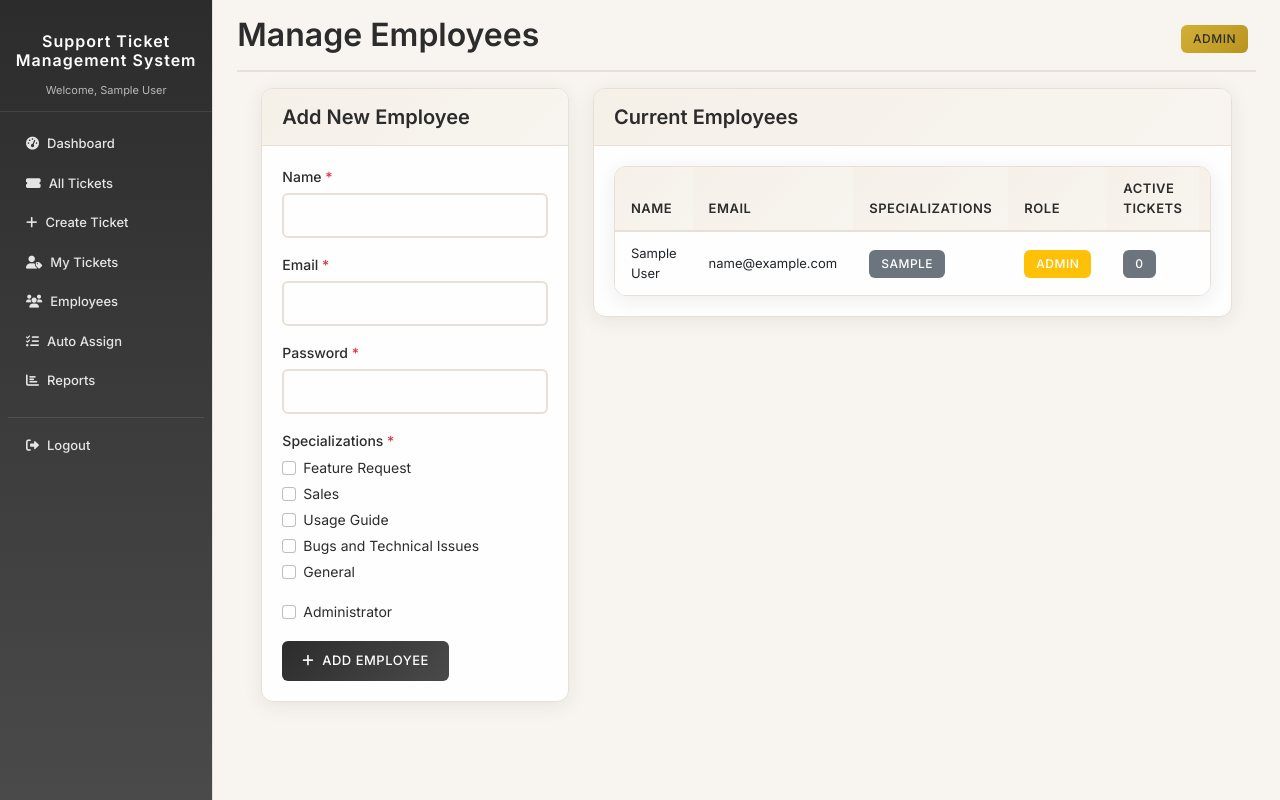
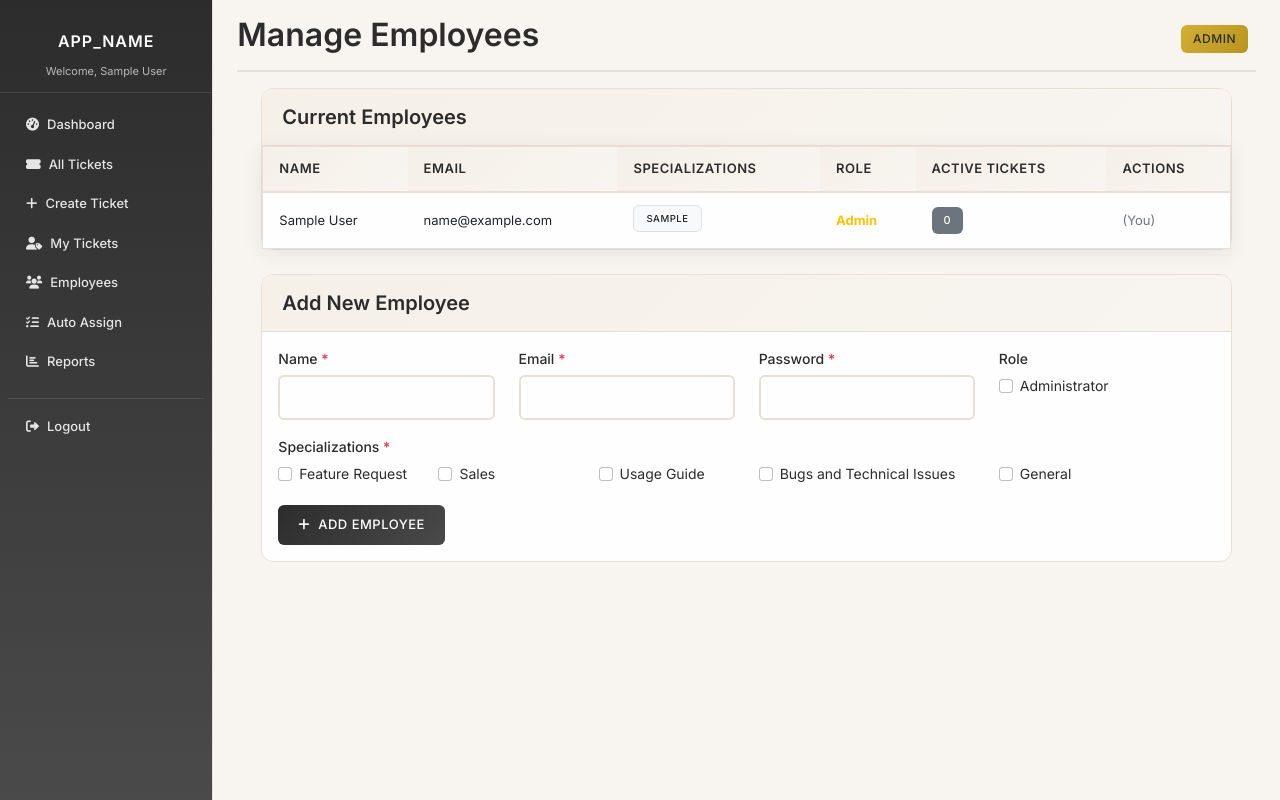
Before and after one commit to Ivnbrylle/Ticket_System, a PHP site: page /Ticket_System/employees.php in a window 1280 px wide. Run offline with PHP 8.4, Linux system fonts and the light colour scheme; the visitor is signed in with stand-in values (Sample User, id 1); tables that the repository leaves empty or names only in its code hold one stand-in row (values such as "Sample post"); some libraries are stand-ins or nearby versions.

Commit message:
Added portfolio

```diff
--- a/css/main.css
+++ b/css/main.css
@@ -84,13 +84,6 @@ body {
     background-color: var(--soft-white);
     border: 1px solid var(--border-light);
     border-radius: 12px;
-    box-shadow: 0 4px 20px var(--shadow-subtle);
-    transition: all 0.3s ease;
-}
-
-.card:hover {
-    box-shadow: 0 8px 30px var(--shadow-medium);
-    transform: translateY(-2px);
 }
 
 .card-header {
@@ -105,10 +98,6 @@ body {
     font-weight: 600;
     color: var(--dark-charcoal);
     margin: 0;
-}
-
-.card-body {
-    padding: 20px;
 }
 
 .btn-primary {
--- a/css/tables.css
+++ b/css/tables.css
@@ -1,13 +1,23 @@
 /* Professional Table Styling */
 .table-responsive {
     background: var(--soft-white);
-    border-radius: 12px;
     box-shadow: 0 4px 20px var(--shadow-subtle);
     border: 1px solid var(--border-light);
     overflow: hidden;
     overflow-x: auto;
     scrollbar-width: thin;
     scrollbar-color: var(--accent-gold) var(--border-light);
+}
+
+/* Ensure single table layout - no nesting */
+.table-responsive table {
+    border-collapse: collapse;
+    width: 100%;
+    table-layout: auto;
+}
+
+.table-responsive table table {
+    display: none; /* Prevent any accidental nested tables */
 }
 
 .table-responsive::-webkit-scrollbar {
@@ -30,6 +40,8 @@
 
 .table {
     margin-bottom: 0;
+    border-collapse: separate;
+    border-spacing: 0;
 }
 
 .table thead th {
@@ -42,6 +54,9 @@
     text-transform: uppercase;
     letter-spacing: 0.5px;
     border-bottom: 2px solid var(--border-light);
+    position: relative;
+    z-index: 1;
+    border-radius: 0 !important;
 }
 
 .table tbody td {
@@ -50,11 +65,41 @@
     border-bottom: 1px solid var(--border-light);
     vertical-align: middle;
     font-size: 13px;
+    position: relative;
 }
 
+/* Ensure forms inside tables don't create visual nesting */
+.table tbody td form {
+    margin: 0;
+    padding: 0;
+    display: inline-block;
+    background: transparent;
+    border: none;
+    box-shadow: none;
+}
+
+/* Additional styles to prevent visual nesting */
+.table .badge {
+    font-size: 11px;
+    margin-right: 2px;
+}
+
+.table .btn-sm {
+    padding: 4px 8px;
+    font-size: 12px;
+    border-radius: 4px;
+}
+
+/* Ensure no double borders or visual separation */
+.table-responsive .table {
+    border: none;
+    background: transparent;
+}
+
+/* Remove transition but keep hover effect */
 .table tbody tr:hover {
     background-color: var(--primary-cream);
-    transition: all 0.2s ease;
+    transition: none;
 }
 
 .table tbody tr:last-child td {
--- a/employees.php
+++ b/employees.php
@@ -87,87 +87,23 @@ include 'includes/header.php';
     <?php endif; ?>
 
     <div class="row">
-        <!-- Add Employee Form -->
-        <div class="col-md-4">
-            <div class="card">
-                <div class="card-header">
-                    <h5 class="mb-0">Add New Employee</h5>
-                </div>
-                        <div class="card-body">
-                            <form method="POST" action="<?php echo $_SERVER['PHP_SELF']; ?>">
-                                <div class="mb-3">
-                                    <label for="name" class="form-label">Name <span class="text-danger">*</span></label>
-                                    <input type="text" class="form-control" id="name" name="name" required>
-                                </div>
-
-                                <div class="mb-3">
-                                    <label for="email" class="form-label">Email <span class="text-danger">*</span></label>
-                                    <input type="email" class="form-control" id="email" name="email" required>
-                                </div>
-
-                                <div class="mb-3">
-                                    <label for="password" class="form-label">Password <span class="text-danger">*</span></label>
-                                    <input type="password" class="form-control" id="password" name="password" required>
-                                </div>
-
-                                <div class="mb-3">
-                                    <label class="form-label">Specializations <span class="text-danger">*</span></label>
-                                    <div class="form-check">
-                                        <input class="form-check-input" type="checkbox" name="specialization[]" value="Feature Request" id="spec1">
-                                        <label class="form-check-label" for="spec1">Feature Request</label>
-                                    </div>
-                                    <div class="form-check">
-                                        <input class="form-check-input" type="checkbox" name="specialization[]" value="Sales" id="spec2">
-                                        <label class="form-check-label" for="spec2">Sales</label>
-                                    </div>
-                                    <div class="form-check">
-                                        <input class="form-check-input" type="checkbox" name="specialization[]" value="Usage Guide" id="spec3">
-                                        <label class="form-check-label" for="spec3">Usage Guide</label>
-                                    </div>
-                                    <div class="form-check">
-                                        <input class="form-check-input" type="checkbox" name="specialization[]" value="Bugs and Technical Issues" id="spec4">
-                                        <label class="form-check-label" for="spec4">Bugs and Technical Issues</label>
-                                    </div>
-                                    <div class="form-check">
-                                        <input class="form-check-input" type="checkbox" name="specialization[]" value="General" id="spec5">
-                                        <label class="form-check-label" for="spec5">General</label>
-                                    </div>
-                                </div>
-
-                                <div class="mb-3">
-                                    <div class="form-check">
-                                        <input class="form-check-input" type="checkbox" name="is_admin" id="is_admin">
-                                        <label class="form-check-label" for="is_admin">
-                                            Administrator
-                                        </label>
-                                    </div>
-                                </div>
-
-                                <button type="submit" name="add_employee" class="btn btn-primary">
-                                    <i class="fas fa-plus me-2"></i>Add Employee
-                                </button>
-                            </form>
-                        </div>
-            </div>
-        </div>
-
-        <!-- Employee List -->
-        <div class="col-md-8">
+        <!-- Employee List - Full Width -->
+        <div class="col-12">
             <div class="card">
                 <div class="card-header">
                     <h5 class="mb-0">Current Employees</h5>
                 </div>
-                <div class="card-body">
+                <div class="card-body p-0">
                     <div class="table-responsive">
-                        <table class="table table-hover">
-                            <thead>
+                        <table class="table mb-0">
+                            <thead class="table-light">
                                 <tr>
-                                    <th>Name</th>
-                                    <th>Email</th>
-                                    <th>Specializations</th>
-                                    <th>Role</th>
-                                    <th>Active Tickets</th>
-                                    <th>Actions</th>
+                                    <th style="white-space: nowrap;">Name</th>
+                                    <th style="white-space: nowrap;">Email</th>
+                                    <th style="white-space: nowrap;">Specializations</th>
+                                    <th style="white-space: nowrap;">Role</th>
+                                    <th style="white-space: nowrap;">Active Tickets</th>
+                                    <th style="white-space: nowrap;">Actions</th>
                                 </tr>
                             </thead>
                             <tbody>
@@ -179,15 +115,15 @@ include 'includes/header.php';
                                         <?php
                                         $specs = explode(',', $employee['specialization']);
                                         foreach ($specs as $spec) {
-                                            echo '<span class="badge bg-secondary me-1">' . htmlspecialchars(trim($spec)) . '</span>';
+                                            echo '<span class="badge bg-light text-dark border me-1 mb-1" style="font-size: 0.6rem;">' . htmlspecialchars(trim($spec)) . '</span>';
                                         }
                                         ?>
                                     </td>
                                     <td>
                                         <?php if ($employee['is_admin']): ?>
-                                            <span class="badge bg-warning">Admin</span>
+                                            <span class="text-warning fw-bold">Admin</span>
                                         <?php else: ?>
-                                            <span class="badge bg-info">User</span>
+                                            <span class="text-info fw-bold">User</span>
                                         <?php endif; ?>
                                     </td>
                                     <td>
@@ -217,6 +153,103 @@ include 'includes/header.php';
             </div>
         </div>
     </div>
+
+    <!-- Add Employee Form - Below the table -->
+    <div class="row mt-4">
+        <div class="col-12">
+            <div class="card">
+                <div class="card-header">
+                    <h5 class="mb-0">Add New Employee</h5>
+                </div>
+                <div class="card-body">
+                    <form method="POST" action="<?php echo $_SERVER['PHP_SELF']; ?>">
+                        <div class="row">
+                            <div class="col-md-3">
+                                <div class="mb-3">
+                                    <label for="name" class="form-label">Name <span class="text-danger">*</span></label>
+                                    <input type="text" class="form-control" id="name" name="name" required>
+                                </div>
+                            </div>
+
+                            <div class="col-md-3">
+                                <div class="mb-3">
+                                    <label for="email" class="form-label">Email <span class="text-danger">*</span></label>
+                                    <input type="email" class="form-control" id="email" name="email" required>
+                                </div>
+                            </div>
+
+                            <div class="col-md-3">
+                                <div class="mb-3">
+                                    <label for="password" class="form-label">Password <span class="text-danger">*</span></label>
+                                    <input type="password" class="form-control" id="password" name="password" required>
+                                </div>
+                            </div>
+
+                            <div class="col-md-3">
+                                <div class="mb-3">
+                                    <label class="form-label">Role</label>
+                                    <div class="form-check">
+                                        <input class="form-check-input" type="checkbox" name="is_admin" id="is_admin">
+                                        <label class="form-check-label" for="is_admin">
+                                            Administrator
+                                        </label>
+                                    </div>
+                                </div>
+                            </div>
+                        </div>
+
+                        <div class="row">
+                            <div class="col-12">
+                                <div class="mb-3">
+                                    <label class="form-label">Specializations <span class="text-danger">*</span></label>
+                                    <div class="row">
+                                        <div class="col-md-2">
+                                            <div class="form-check">
+                                                <input class="form-check-input" type="checkbox" name="specialization[]" value="Feature Request" id="spec1">
+                                                <label class="form-check-label" for="spec1">Feature Request</label>
+                                            </div>
+                                        </div>
+                                        <div class="col-md-2">
+                                            <div class="form-check">
+                                                <input class="form-check-input" type="checkbox" name="specialization[]" value="Sales" id="spec2">
+                                                <label class="form-check-label" for="spec2">Sales</label>
+                                            </div>
+                                        </div>
+                                        <div class="col-md-2">
+                                            <div class="form-check">
+                                                <input class="form-check-input" type="checkbox" name="specialization[]" value="Usage Guide" id="spec3">
+                                                <label class="form-check-label" for="spec3">Usage Guide</label>
+                                            </div>
+                                        </div>
+                                        <div class="col-md-3">
+                                            <div class="form-check">
+                                                <input class="form-check-input" type="checkbox" name="specialization[]" value="Bugs and Technical Issues" id="spec4">
+                                                <label class="form-check-label" for="spec4">Bugs and Technical Issues</label>
+                                            </div>
+                                        </div>
+                                        <div class="col-md-2">
+                                            <div class="form-check">
+                                                <input class="form-check-input" type="checkbox" name="specialization[]" value="General" id="spec5">
+                                                <label class="form-check-label" for="spec5">General</label>
+                                            </div>
+                                        </div>
+                                    </div>
+                                </div>
+                            </div>
+                        </div>
+
+                        <div class="row">
+                            <div class="col-12">
+                                <button type="submit" name="add_employee" class="btn btn-primary">
+                                    <i class="fas fa-plus me-2"></i>Add Employee
+                                </button>
+                            </div>
+                        </div>
+                    </form>
+                </div>
+            </div>
+        </div>
+    </div>
 </div>
 
 <?php include 'includes/footer.php'; ?>
```
